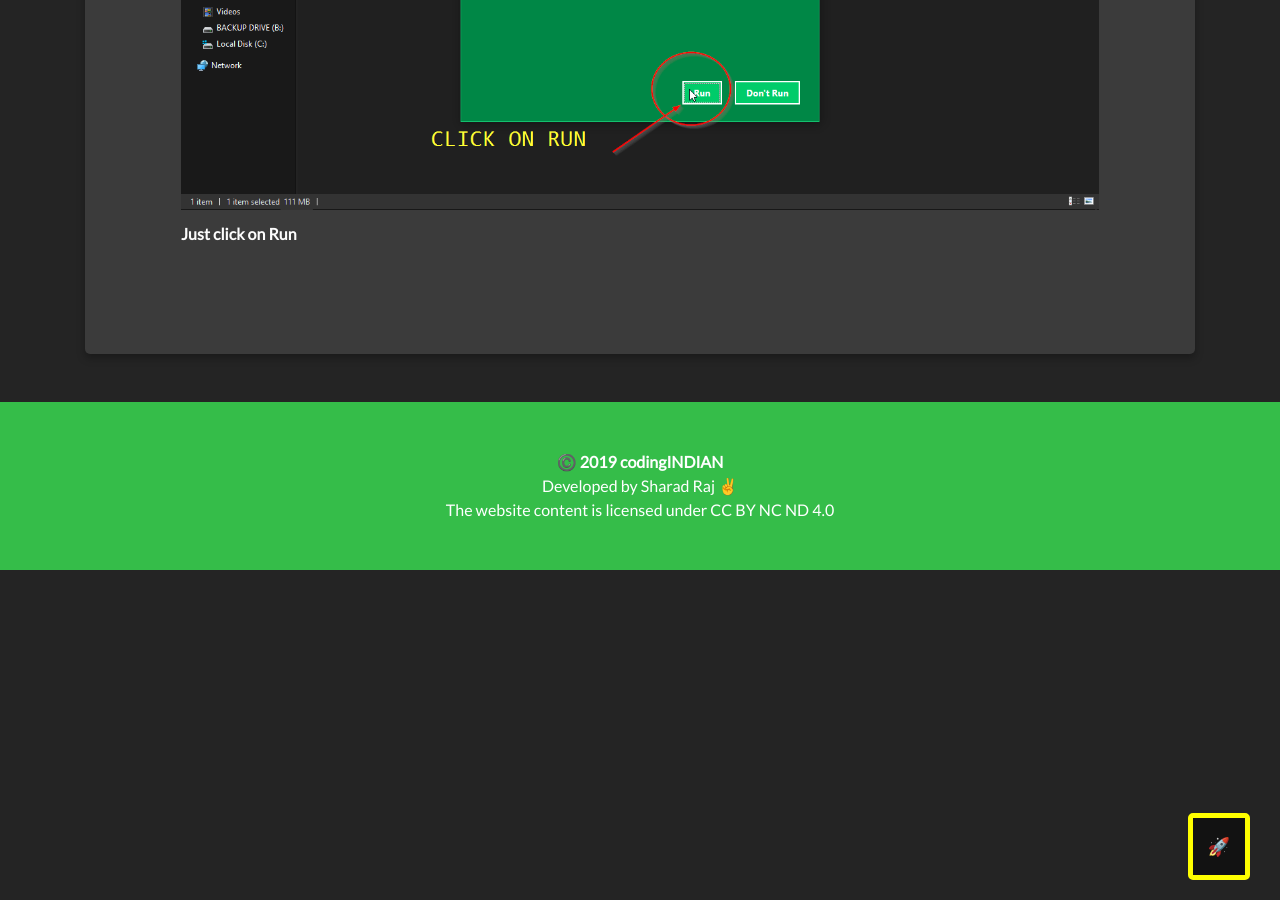
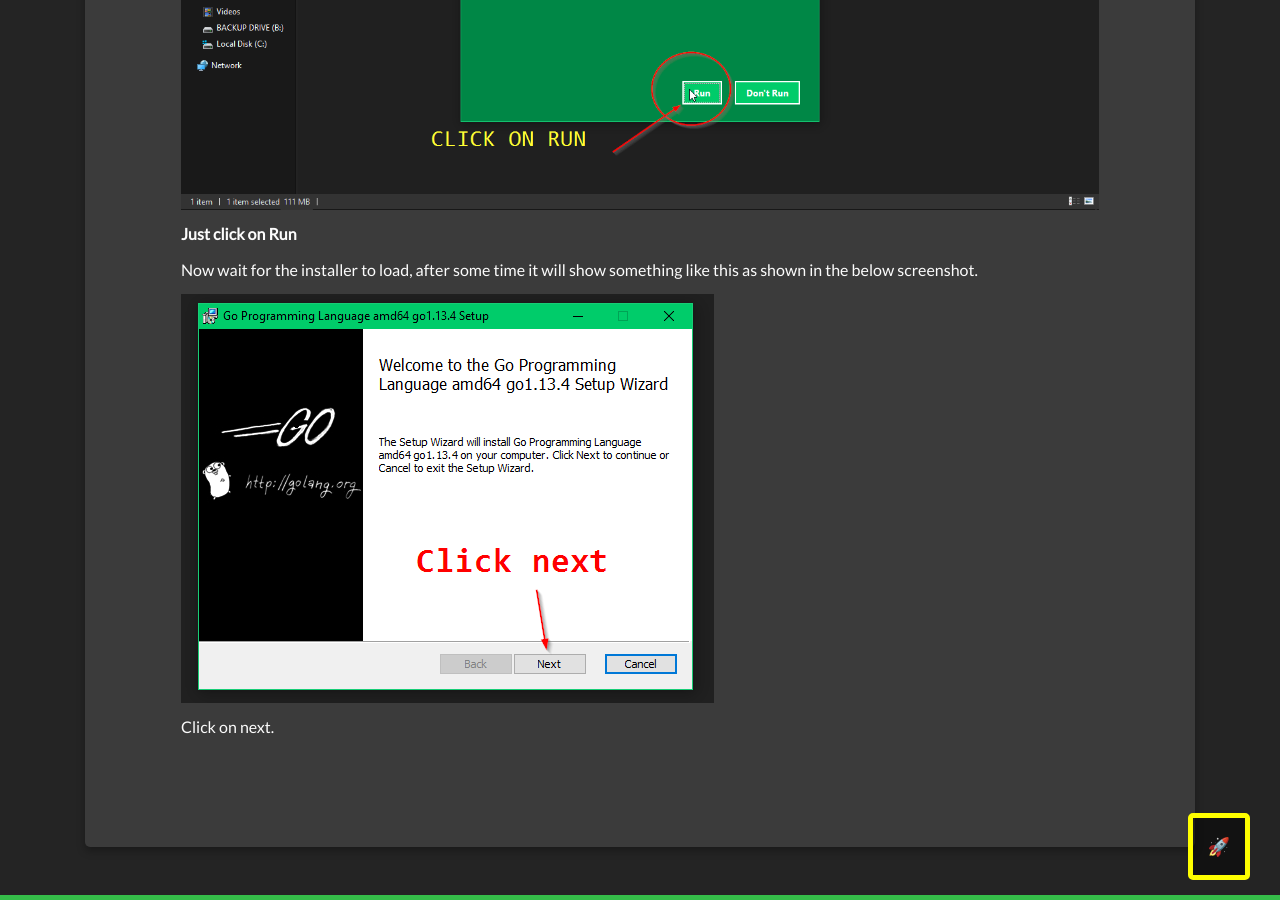
Before and after one commit to sharadcodes/sharadcodes.github.io, a Jekyll site: the page built from _posts/2019-11-13-what-is-golang-and-how-to-install-it.md, in a window 1280 px wide and 900 px high, scrolled down 2206 px. Built offline with Jekyll 4.4.1, drawn with Linux system fonts in a browser that asks for light colours; emoji names are drawn with the system emoji font.

Commit message:
Update Post “2019-11-13-what-is-golang-and-how-to-install-it”

```diff
--- a/_posts/2019-11-13-what-is-golang-and-how-to-install-it.md
+++ b/_posts/2019-11-13-what-is-golang-and-how-to-install-it.md
@@ -57,3 +57,9 @@
 ![](/assets/uploads/wingo1.png)
 
 **Just click on Run**
+
+Now wait for the installer to load, after some time it will show something like this as shown in the below screenshot.
+
+![](/assets/uploads/wingo2.png)
+
+Click on next.
```
